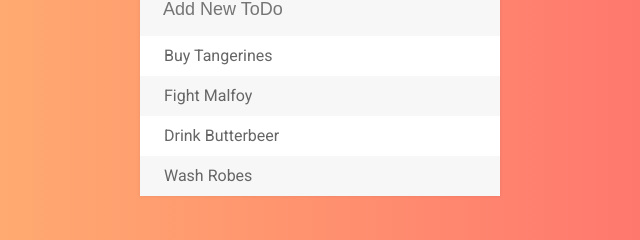
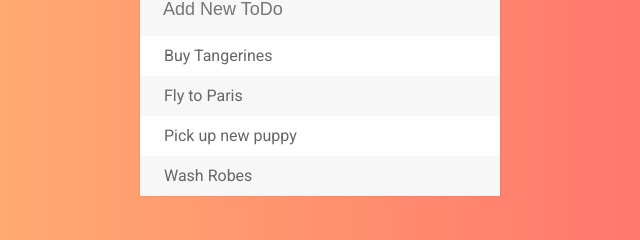
Before and after one commit to docmu/toDoList, a plain HTML site: page index.html in a window 1280 px wide. Shown: the part 165-405 px from the top of the page, 320-960 px from the left. Drawn offline with nearby package versions, Linux system fonts and the light colour scheme.

Commit message:
change li content

```diff
--- a/index.html
+++ b/index.html
@@ -27,8 +27,8 @@
 
         <ul>
             <li><span><i class="fa fa-trash"></i></span> Buy Tangerines</li>
-            <li><span><i class="fa fa-trash"></i></span> Fight Malfoy</li>
-            <li><span><i class="fa fa-trash"></i></span> Drink Butterbeer</li>
+            <li><span><i class="fa fa-trash"></i></span> Fly to Paris</li>
+            <li><span><i class="fa fa-trash"></i></span> Pick up new puppy</li>
             <li><span><i class="fa fa-trash"></i></span> Wash Robes</li>
         </ul>
     </div>
```
